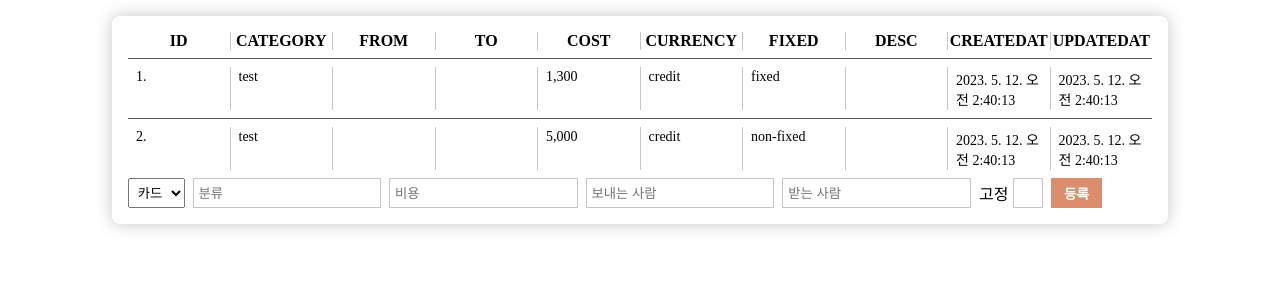
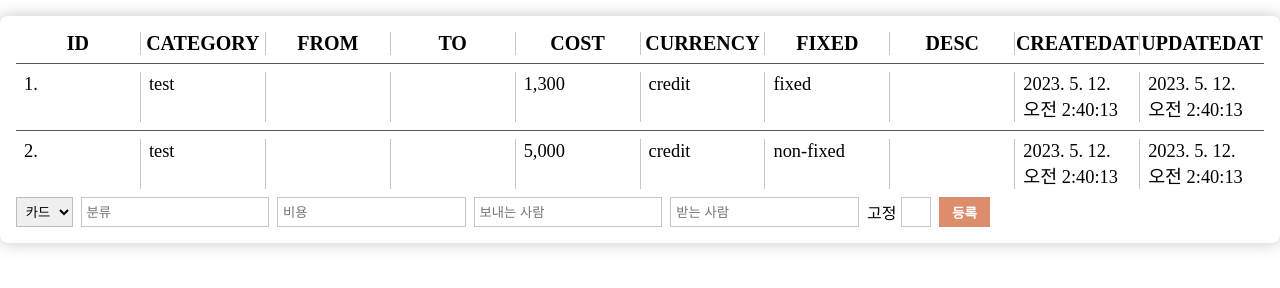
Before and after one commit to kkn1125/ts-account-book, a website built with Vite: page index.html in a window 1280 px wide. Built offline with nearby package versions, Linux system fonts and the light colour scheme.

Commit message:
fix: scss 수정

```diff
--- a/src/style.scss
+++ b/src/style.scss
@@ -9,7 +9,6 @@ body {
     height: 100vh;
 
     .wrapper {
-      width: 80%;
       margin-top: 1rem;
       margin-left: auto;
       margin-right: auto;
@@ -21,6 +20,9 @@ body {
           padding: 0 0 0.5rem;
           display: flex;
           &.head {
+            display: flex;
+            width: 100%;
+            font-size: calc(0.45rem + 1vw);
             // font-size: 14px;
             font-weight: 700;
             text-transform: uppercase;
@@ -28,9 +30,14 @@ body {
             :not(:last-child) {
               border-right: 1px solid #56565656;
             }
+            & .cell {
+              flex: 1;
+              // white-space: nowrap;
+              // text-overflow: ellipsis;
+            }
           }
           &.body {
-            font-size: 14px;
+            font-size: calc(0.35rem + 1vw);
 
             .cell {
               padding: 0.1rem 0.5rem;
@@ -51,6 +58,12 @@ body {
         }
       }
 
+      @media (min-width: 400px) and (max-width: 979px) {
+        .account-form {
+          flex-wrap: wrap;
+        }
+      }
+
       .account-form {
         display: flex;
         gap: 0.5rem;
@@ -63,12 +76,13 @@ body {
           padding: 0.3rem;
         }
 
+        select,
         input,
         button {
           border: solid 1px #56565656;
         }
 
-        .fixed {
+        label.fixed {
           display: flex;
           align-items: center;
           gap: 0.3rem;
```
